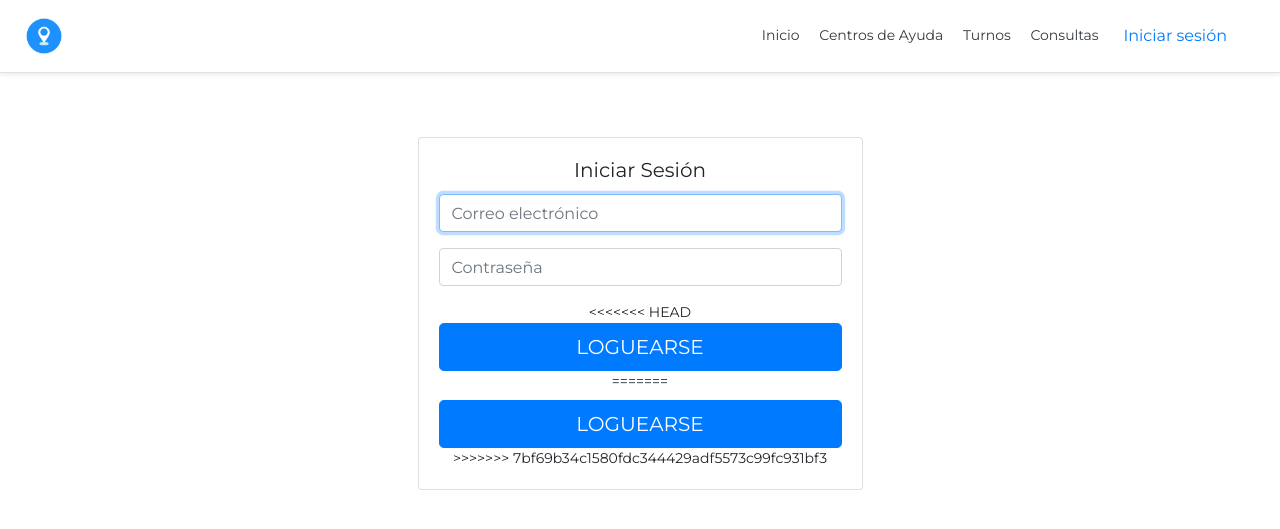
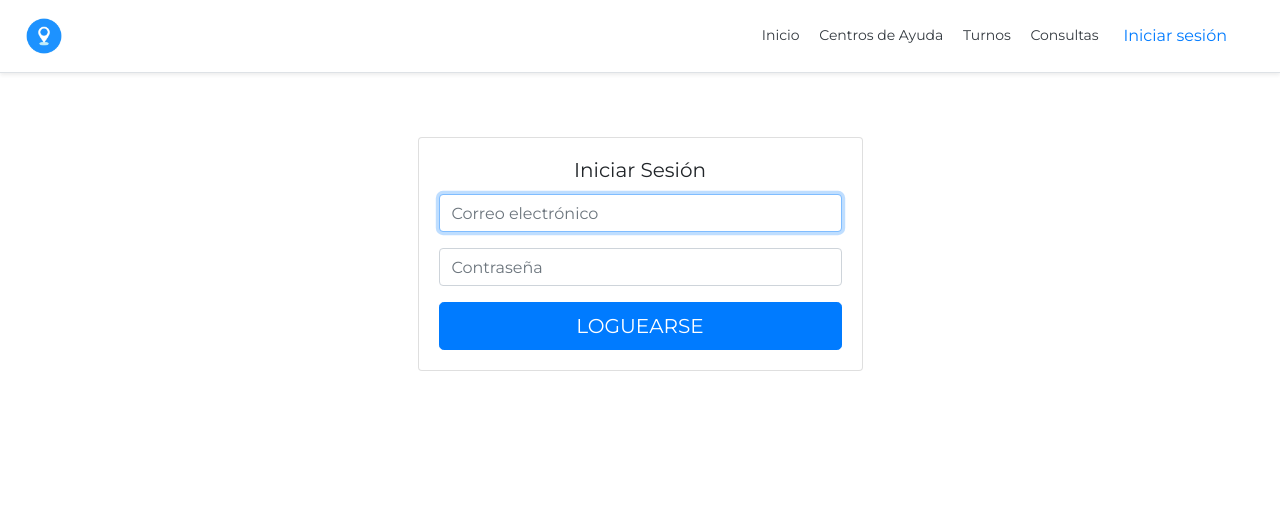
Before and after one commit to alanbisbal/Covid19, a Flask app: page /iniciar_sesion in a window 1280 px wide. Shown: the top 529 px of the page. Run offline with Flask 2, Linux system fonts and the light colour scheme; some libraries are stand-ins or nearby versions.

Commit message:
Update login.html

```diff
--- a/app/templates/auth/login.html
+++ b/app/templates/auth/login.html
@@ -28,16 +28,11 @@
                 <input name="password" type="password" class="form-control" placeholder="Contraseña" required>
               </div>
             </div>
-<<<<<<< HEAD
 
 
             <button class="btn btn-lg btn-primary btn-block text-uppercase" type="submit" value="Login">Loguearse</button>
 
-=======
-            <button class="btn btn-lg btn-primary btn-block text-uppercase" type="submit" value="Login">Loguearse</button>
 
-
->>>>>>> 7bf69b34c1580fdc344429adf5573c99fc931bf3
           </form>
         </div>
       </div>
```
